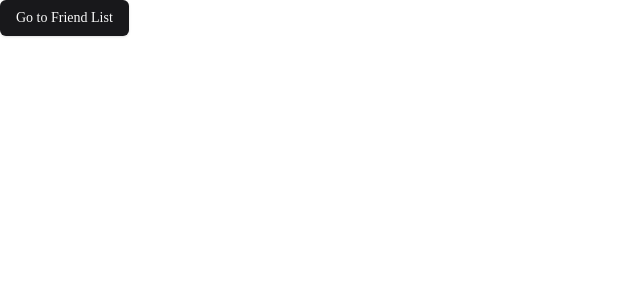
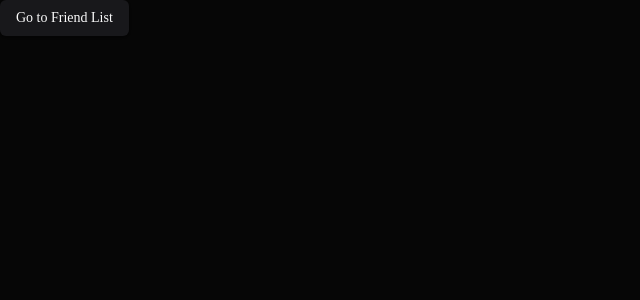
Before and after one commit to Kreunt/angelie, a Next.js app: page / in a window 1280 px wide. Shown: the top 300 px of the page, without its empty margins (0-640 px from the left). Built offline with nearby package versions, Linux system fonts and the light colour scheme.

Commit message:
feat: change colors to dark

```diff
--- a/src/components/FriendRow.tsx
+++ b/src/components/FriendRow.tsx
@@ -14,7 +14,7 @@ import photo from '../../public/avatars/0.png';
 
 export default function FriendRow({ friend }: { friend: Friend }) {
     return (
-        <Card className="mb-4">
+        <Card className="mb-4 dark ">
             <CardHeader className="flex-row items-center gap-2">
                 <Image
                     src={friend.ppUrl || photo}
--- a/src/styles/globals.css
+++ b/src/styles/globals.css
@@ -89,3 +89,6 @@
       @apply bg-background text-foreground;
     }
   }
+body {
+  background-color: #060606;
+}
```
